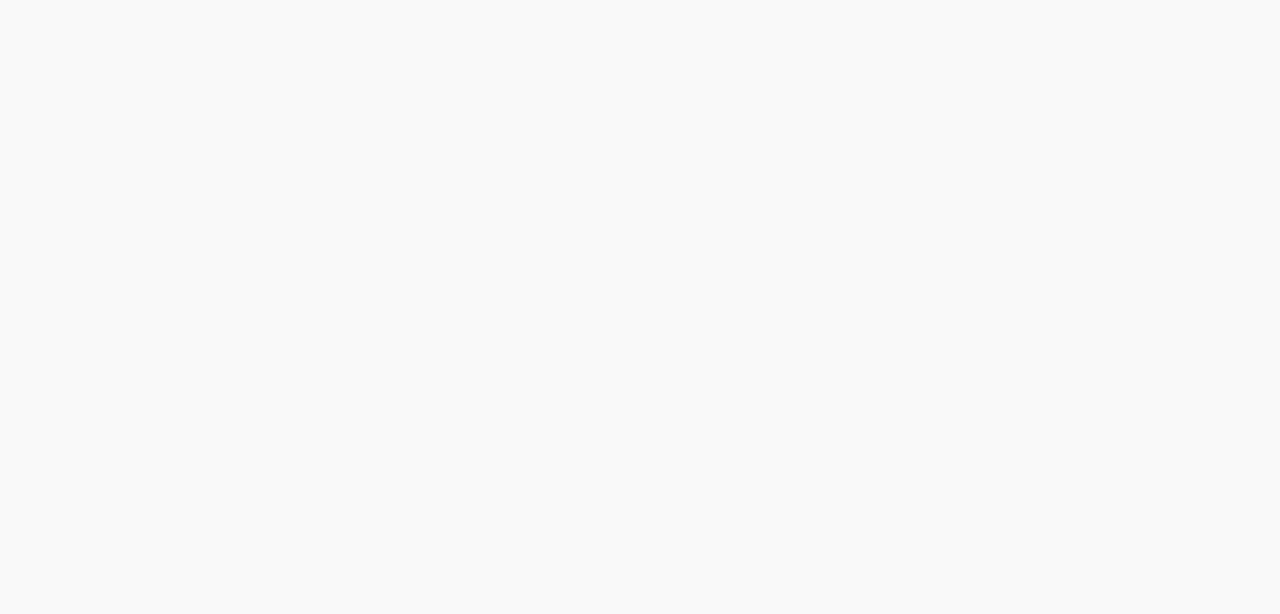
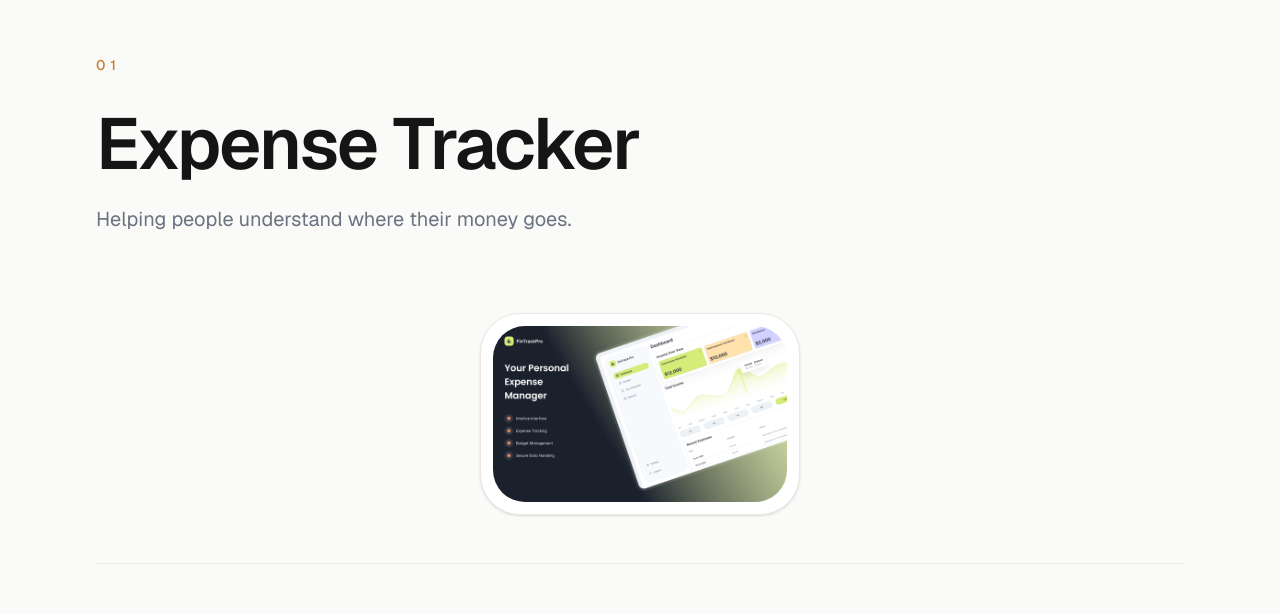
Before and after one commit to ChathraNavoda/my_portfolio, a Next.js app: page / in a window 1280 px wide. Shown: the part 2182-2796 px from the top of the page. Before the commit the page ends 1949 px from the top, so only its background shows below. Built offline with nearby package versions, Linux system fonts and the light colour scheme.

Commit message:
feat: add selected work section

```diff
--- a/app/page.tsx
+++ b/app/page.tsx
@@ -1,6 +1,7 @@
 import { Navbar } from "@/components/layout/navbar";
 import { Hero } from "@/components/sections/hero/hero";
 import { Philosophy } from "@/components/sections/philosophy/philosophy";
+import { FeaturedProjects } from "@/components/sections/projects/featured-projects";
 
 export default function Home() {
   return (
@@ -10,6 +11,7 @@
       <main>
         <Hero />
         <Philosophy />
+        <FeaturedProjects />
       </main>
     </>
   );
--- /dev/null
+++ b/components/sections/projects/featured-projects.tsx
@@ -0,0 +1,29 @@
+import { projects } from "@/content/projects";
+
+import { Container } from "@/components/ui/container";
+import { Section } from "@/components/ui/section";
+import { ProjectShowcase } from "@/content/sections/projects/project-showcase";
+
+
+
+export function FeaturedProjects() {
+  return (
+    <Section id="work">
+
+      <Container>
+
+        {projects
+          .filter((project) => project.featured)
+          .map((project, index) => (
+            <ProjectShowcase
+              key={project.slug}
+              project={project}
+              index={index}
+            />
+          ))}
+
+      </Container>
+
+    </Section>
+  );
+}
--- /dev/null
+++ b/components/sections/projects/phone-frame.tsx
@@ -0,0 +1,26 @@
+import { ReactNode } from "react";
+
+type Props = {
+  children: ReactNode;
+};
+
+export function PhoneFrame({ children }: Props) {
+  return (
+    <div
+      className="
+      mx-auto
+      w-[320px]
+      rounded-[2.5rem]
+      border
+      border-[var(--border)]
+      bg-[var(--card)]
+      p-3
+      shadow-sm
+      "
+    >
+      <div className="overflow-hidden rounded-[2rem]">
+        {children}
+      </div>
+    </div>
+  );
+}
--- /dev/null
+++ b/components/sections/projects/tech-pill.tsx
@@ -0,0 +1,24 @@
+type Props = {
+  label: string;
+};
+
+export function TechPill({ label }: Props) {
+  return (
+    <span
+      className="
+      rounded-full
+      border
+      border-[var(--border)]
+      px-4
+      py-2
+      text-sm
+      text-[var(--muted)]
+      transition-colors
+      hover:border-[var(--foreground)]
+      hover:text-[var(--foreground)]
+      "
+    >
+      {label}
+    </span>
+  );
+}
--- /dev/null
+++ b/components/ui/divider.tsx
@@ -0,0 +1,5 @@
+export function Divider() {
+  return (
+    <div className="my-12 h-px bg-[var(--border)]" />
+  );
+}
--- a/components/ui/section.tsx
+++ b/components/ui/section.tsx
@@ -1,17 +1,18 @@
 import { cn } from "@/lib/utils";
-import { ReactNode } from "react";
+import { ComponentPropsWithoutRef, ReactNode } from "react";
 
-type SectionProps = {
+type SectionProps = ComponentPropsWithoutRef<"section"> & {
   children: ReactNode;
-  className?: string;
 };
 
 export function Section({
   children,
   className,
+  ...props
 }: SectionProps) {
   return (
     <section
+      {...props}
       className={cn(
         "py-32 md:py-40",
         className
--- /dev/null
+++ b/content/projects.ts
@@ -0,0 +1,41 @@
+import { Project } from "@/types/project";
+
+export const projects: Project[] = [
+  {
+    slug: "expense-tracker",
+
+    title: "Expense Tracker",
+
+    category: "Personal Finance",
+
+    tagline: "Helping people understand where their money goes.",
+
+    description:
+      "A Flutter application for tracking daily expenses with a focus on simplicity, performance, and intuitive interactions.",
+
+    challenge:
+      "Most expense trackers become cluttered over time. I wanted something that stayed simple even after months of use.",
+
+    solution:
+      "I designed a clean architecture with predictable state management and a UI focused on quick daily interactions.",
+
+    impact:
+      "Improved my understanding of scalable Flutter architecture and state management.",
+
+    learnings:
+      "This project reinforced that good architecture isn't about adding layers—it's about reducing future complexity.",
+
+    technologies: [
+      "Flutter",
+      "Riverpod",
+      "Firebase",
+      "Clean Architecture"
+    ],
+
+    github: "#",
+
+    image: "/projects/expense-tracker.png",
+
+    featured: true,
+  },
+];
--- /dev/null
+++ b/content/sections/projects/project-showcase.tsx
@@ -0,0 +1,264 @@
+"use client";
+
+import Image from "next/image";
+
+import { motion } from "framer-motion";
+
+import { Project } from "@/types/project";
+
+import { Reveal } from "@/components/ui/reveal";
+import { Divider } from "@/components/ui/divider";
+import { PhoneFrame } from "@/components/sections/projects/phone-frame";
+import { TechPill } from "@/components/sections/projects/tech-pill";
+
+
+
+type Props = {
+  project: Project;
+  index: number;
+};
+
+export function ProjectShowcase({
+  project,
+  index,
+}: Props) {
+  return (
+    <article className="py-24 md:py-32">
+
+      <Reveal>
+
+        <p
+          className="
+          text-sm
+          font-medium
+          uppercase
+          tracking-[0.35em]
+          text-[var(--accent)]
+          "
+        >
+          {String(index + 1).padStart(2, "0")}
+        </p>
+
+        <h2
+          className="
+          mt-6
+          max-w-4xl
+          text-5xl
+          font-semibold
+          tracking-tight
+          leading-tight
+          md:text-7xl
+          "
+        >
+          {project.title}
+        </h2>
+
+        <p
+          className="
+          mt-4
+          text-lg
+          text-[var(--muted)]
+          md:text-xl
+          "
+        >
+          {project.tagline}
+        </p>
+
+      </Reveal>
+
+      <Reveal delay={0.15}>
+
+        <div className="mt-20 flex justify-center">
+
+          <motion.div
+            whileHover={{
+              y: -6,
+            }}
+            transition={{
+              duration: .25,
+            }}
+          >
+            <PhoneFrame>
+
+              <Image
+                src={project.image}
+                alt={project.title}
+                width={420}
+                height={900}
+                priority={index === 0}
+                className="h-auto w-full"
+              />
+
+            </PhoneFrame>
+
+          </motion.div>
+
+        </div>
+
+      </Reveal>
+
+      <Divider />
+
+      <div className="grid gap-14 lg:grid-cols-2">
+
+        <Reveal>
+
+          <section>
+
+            <p
+              className="
+              text-sm
+              uppercase
+              tracking-[0.25em]
+              text-[var(--muted)]
+              "
+            >
+              Challenge
+            </p>
+
+            <p
+              className="
+              mt-5
+              leading-8
+              text-[var(--foreground)]
+              "
+            >
+              {project.challenge}
+            </p>
+
+          </section>
+
+        </Reveal>
+
+        <Reveal delay={0.1}>
+
+          <section>
+
+            <p
+              className="
+              text-sm
+              uppercase
+              tracking-[0.25em]
+              text-[var(--muted)]
+              "
+            >
+              Solution
+            </p>
+
+            <p
+              className="
+              mt-5
+              leading-8
+              text-[var(--foreground)]
+              "
+            >
+              {project.solution}
+            </p>
+
+          </section>
+
+        </Reveal>
+
+      </div>
+
+      <Divider />
+
+      <Reveal>
+
+        <section className="max-w-3xl">
+
+          <p
+            className="
+            text-sm
+            uppercase
+            tracking-[0.25em]
+            text-[var(--muted)]
+            "
+          >
+            Behind the Build
+          </p>
+
+          <p
+            className="
+            mt-5
+            text-lg
+            leading-9
+            text-[var(--foreground)]
+            "
+          >
+            {project.learnings}
+          </p>
+
+        </section>
+
+      </Reveal>
+
+      <Divider />
+
+      <Reveal>
+
+        <div className="flex flex-wrap gap-3">
+
+          {project.technologies.map((tech) => (
+            <TechPill
+              key={tech}
+              label={tech}
+            />
+          ))}
+
+        </div>
+
+      </Reveal>
+
+      {(project.github || project.live) && (
+
+        <>
+          <Divider />
+
+          <Reveal>
+
+            <div className="flex flex-wrap gap-8">
+
+              {project.github && (
+                <a
+                  href={project.github}
+                  target="_blank"
+                  rel="noopener noreferrer"
+                  className="
+                  text-sm
+                  font-medium
+                  transition-colors
+                  hover:text-[var(--accent)]
+                  "
+                >
+                  View Source →
+                </a>
+              )}
+
+              {project.live && (
+                <a
+                  href={project.live}
+                  target="_blank"
+                  rel="noopener noreferrer"
+                  className="
+                  text-sm
+                  font-medium
+                  transition-colors
+                  hover:text-[var(--accent)]
+                  "
+                >
+                  Live Demo →
+                </a>
+              )}
+
+            </div>
+
+          </Reveal>
+
+        </>
+
+      )}
+
+    </article>
+  );
+}
--- /dev/null
+++ b/types/project.ts
@@ -0,0 +1,29 @@
+export type Project = {
+  slug: string;
+
+  title: string;
+
+  category: string;
+
+  tagline: string;
+
+  description: string;
+
+  challenge: string;
+
+  solution: string;
+
+  impact?: string;
+
+  learnings: string;
+
+  technologies: string[];
+
+  github?: string;
+
+  live?: string;
+
+  image: string;
+
+  featured: boolean;
+};
```
Also changed, not shown: public/projects/expense-tracker.png (added).
